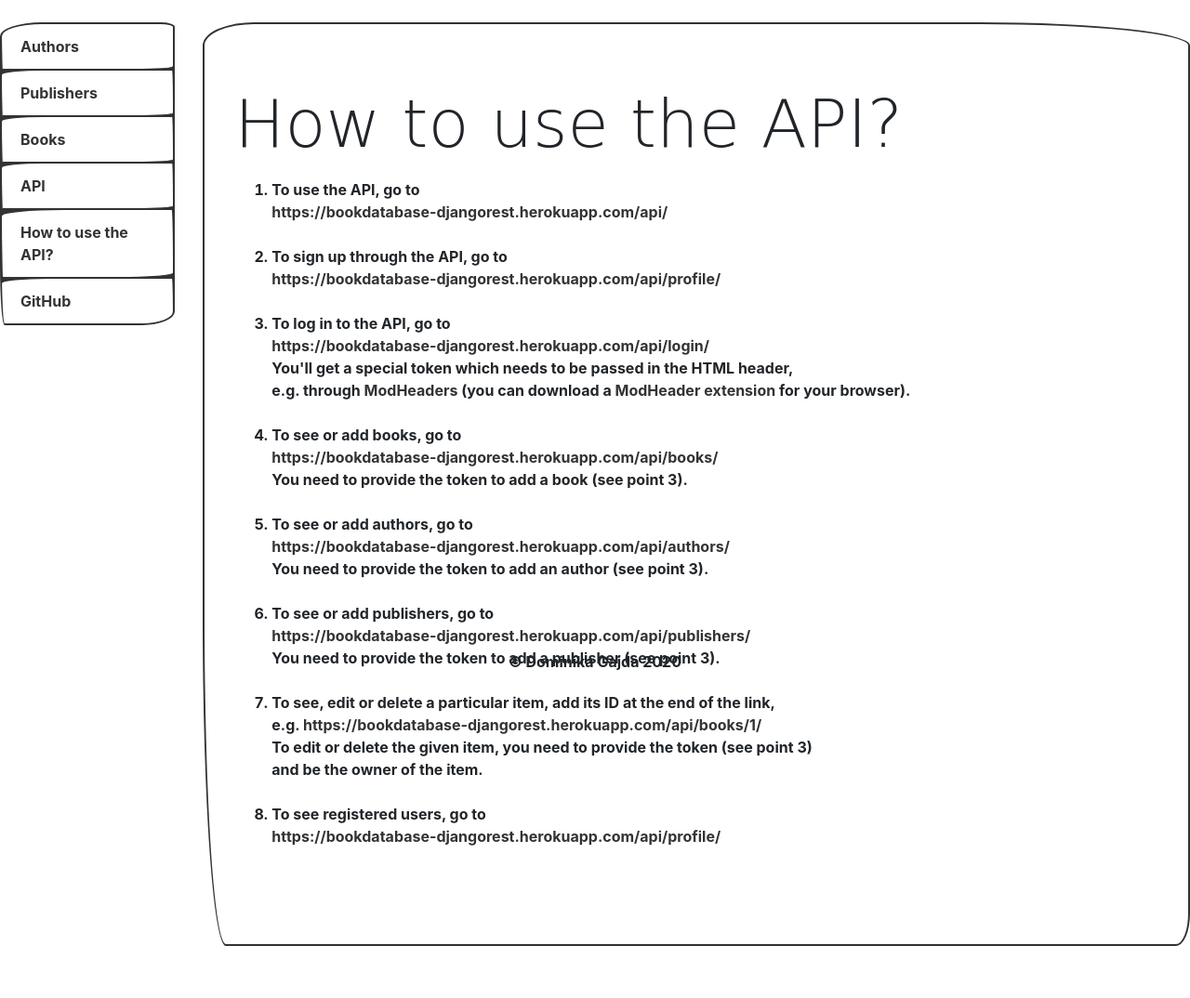
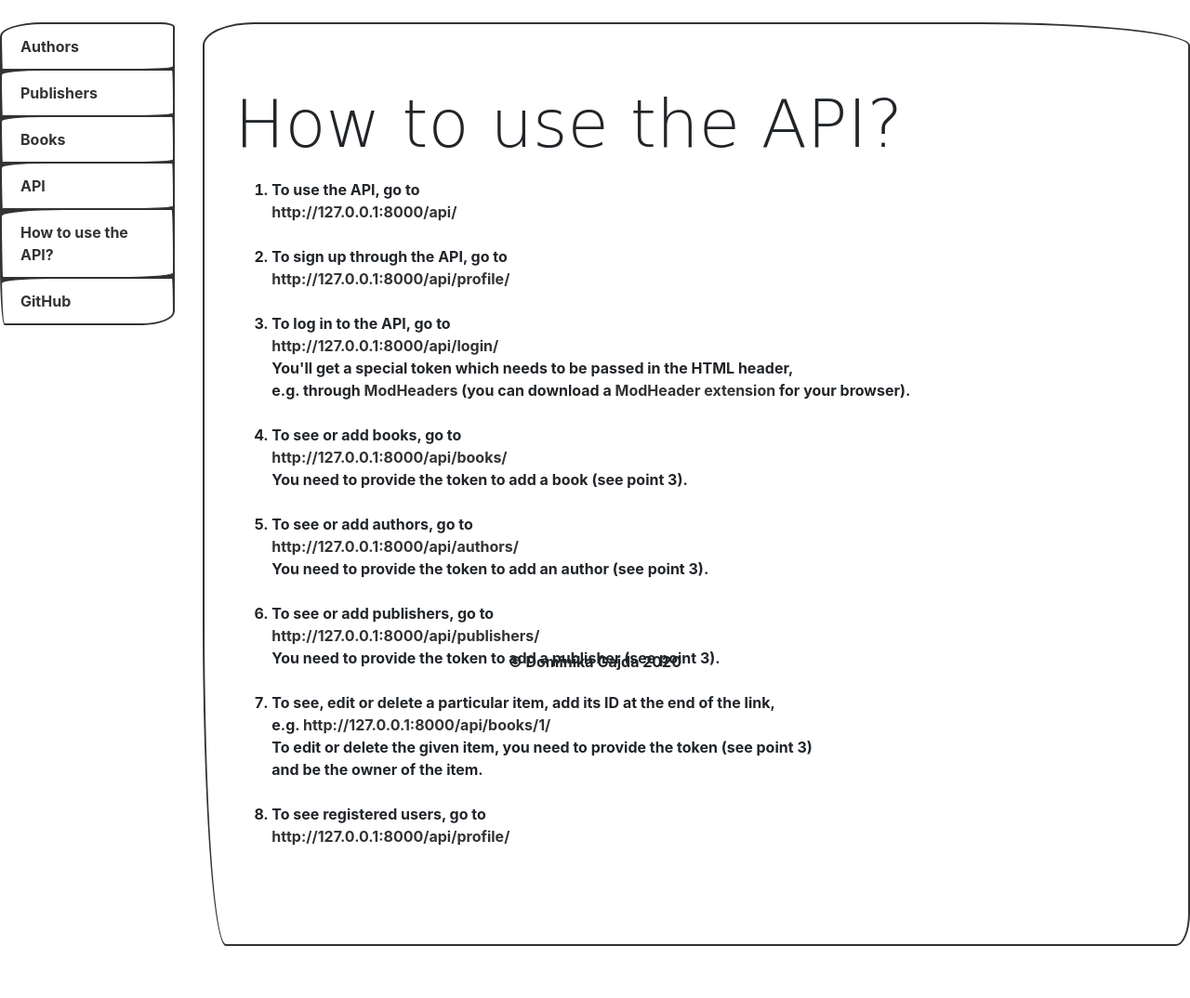
Before and after one commit to dominiika/book-database-Django-REST, a Django app: page /how-to/ in a window 1280 px wide. Shown: the part 60-1134 px from the top of the page at 93% size. Run offline with Django 3.2, Linux system fonts and the light colour scheme; some libraries are stand-ins or nearby versions; some web fonts are replaced.

Commit message:
Add LoginRequiredMiddleware, update all urls to use re_path, edit how-to-api.html, edit BookSerializer

```diff
--- a/account/urls.py
+++ b/account/urls.py
@@ -1,9 +1,9 @@
 from django.contrib.auth.views import LoginView, LogoutView
-from django.urls import path
+from django.urls import re_path
 from . import views
 
 urlpatterns = [
-    path('signup/', views.signup, name='signup'),
-    path('login/', LoginView.as_view(template_name='account/login.html'), name='login'),
-    path('logout/', LogoutView.as_view(), name='logout'),
+    re_path(r'^signup/$', views.signup, name='signup'),
+    re_path(r'^login/$', LoginView.as_view(template_name='account/login.html'), name='login'),
+    re_path(r'^logout/$', LogoutView.as_view(), name='logout'),
 ]
--- a/api/serializers.py
+++ b/api/serializers.py
@@ -27,7 +27,7 @@ class UserSerializer(serializers.ModelSerializer):
 
 class BookSerializer(serializers.ModelSerializer):
 
-    user = serializers.SerializerMethodField('get_user')
+    # user = serializers.SerializerMethodField('get_user')
 
     def get_user(self, obj):
         return obj.user.username
--- a/api/urls.py
+++ b/api/urls.py
@@ -1,6 +1,6 @@
 from api import viewsets
 from rest_framework.routers import DefaultRouter
-from django.urls import path, include
+from django.urls import re_path, include
 
 
 router = DefaultRouter()
@@ -11,7 +11,7 @@ router.register('publishers', viewsets.PublisherViewSet, basename='publishers-ap
 
 
 urlpatterns = [
-    path('', include(router.urls)),
-    path('login/', viewsets.UserLoginApiView.as_view()),
+    re_path(r'^', include(router.urls)),
+    re_path(r'^login/$', viewsets.UserLoginApiView.as_view()),
 
 ]
--- a/book/templates/book/how-to-api.html
+++ b/book/templates/book/how-to-api.html
@@ -10,8 +10,8 @@
       <li>
         To use the API, go to
         <br>
-        <a href='https://bookdatabase-djangorest.herokuapp.com/api/' target="_blank">
-          https://bookdatabase-djangorest.herokuapp.com/api/
+        <a href='http://127.0.0.1:8000/api/' target="_blank">
+          http://127.0.0.1:8000/api/
         </a>
       </li>
       <br>
@@ -19,9 +19,9 @@
       <li>
         To sign up through the API, go to
         <br>
-        <a href='https://bookdatabase-djangorest.herokuapp.com/api/profile/'
+        <a href='http://127.0.0.1:8000/api/profile/'
         target="_blank">
-          https://bookdatabase-djangorest.herokuapp.com/api/profile/
+          http://127.0.0.1:8000/api/profile/
         </a>
       </li>
       <br>
@@ -29,9 +29,9 @@
       <li>
         To log in to the API, go to
         <br>
-        <a href='https://bookdatabase-djangorest.herokuapp.com/api/login/'
+        <a href='http://127.0.0.1:8000/api/login/'
         target="_blank">
-          https://bookdatabase-djangorest.herokuapp.com/api/login/
+          http://127.0.0.1:8000/api/login/
         </a>
         <br>
         You'll get a special token which needs to be passed in the HTML header,
@@ -54,9 +54,9 @@
       <li>
         To see or add books, go to
         <br>
-        <a href='https://bookdatabase-djangorest.herokuapp.com/api/books/'
+        <a href='http://127.0.0.1:8000/api/books/'
         target="_blank">
-          https://bookdatabase-djangorest.herokuapp.com/api/books/
+          http://127.0.0.1:8000/api/books/
         </a>
         <br>
         You need to provide the token to add a book (see point 3).
@@ -66,9 +66,9 @@
       <li>
         To see or add authors, go to
         <br>
-        <a href='https://bookdatabase-djangorest.herokuapp.com/api/authors/'
+        <a href='http://127.0.0.1:8000/api/authors/'
         target="_blank">
-          https://bookdatabase-djangorest.herokuapp.com/api/authors/
+          http://127.0.0.1:8000/api/authors/
         </a>
         <br>
         You need to provide the token to add an author (see point 3).
@@ -78,9 +78,9 @@
       <li>
         To see or add publishers, go to
         <br>
-        <a href='https://bookdatabase-djangorest.herokuapp.com/api/publishers/'
+        <a href='http://127.0.0.1:8000/api/publishers/'
         target="_blank">
-          https://bookdatabase-djangorest.herokuapp.com/api/publishers/
+          http://127.0.0.1:8000/api/publishers/
         </a>
         <br>
         You need to provide the token to add a publisher (see point 3).
@@ -92,9 +92,9 @@
         add its ID at the end of the link,
         <br>
         e.g.
-        <a href='https://bookdatabase-djangorest.herokuapp.com/api/books/1/'
+        <a href='http://127.0.0.1:8000/api/books/1/'
         target="_blank">
-          https://bookdatabase-djangorest.herokuapp.com/api/books/1/
+          http://127.0.0.1:8000/api/books/1/
         </a>
         <br>
         To edit or delete the given item, you need to provide the token
@@ -107,9 +107,9 @@
       <li>
         To see registered users, go to
         <br>
-        <a href='https://bookdatabase-djangorest.herokuapp.com/api/profile/'
+        <a href='http://127.0.0.1:8000/api/profile/'
         target="_blank">
-          https://bookdatabase-djangorest.herokuapp.com/api/profile/
+          http://127.0.0.1:8000/api/profile/
         </a>
       </li>
       <br>
--- a/book/urls.py
+++ b/book/urls.py
@@ -1,39 +1,22 @@
 from django.urls import path, re_path
 from . import views
 
-# https://www.codingforentrepreneurs.com/blog/how-django-urls-work-with-regular-expressions/
-
 urlpatterns = [
-    # path('', views.IndexView.as_view(), name='index'),
     re_path(r'^$', views.IndexView.as_view(), name='index'),
-
-    # path('how-to/', views.HowToUseApiView.as_view(), name='how-to-api'),
-    re_path('^how-to/$', views.HowToUseApiView.as_view(), name='how-to-api'),
-
-    # path('authors/', views.AuthorListView.as_view(), name='all-authors'),
-    re_path('^authors/$', views.AuthorListView.as_view(), name='all-authors'),
-
-    # path('authors/add/', views.AuthorCreateView.as_view(), name='add-author'),
-    re_path('^authors/add/$', views.AuthorCreateView.as_view(), name='add-author'),
-
-    # path('authors/<int:pk>/', views.AuthorDetailView.as_view(), name='author-detail'),
-    re_path('^authors/(?P<pk>\d+)/$', views.AuthorDetailView.as_view(), name='author-detail'),
-
-    # path('authors/<int:pk>/edit/', views.AuthorUpdateView.as_view(), name='update-author'),
-    re_path('^authors/(?P<pk>\d+)/edit/$', views.AuthorUpdateView.as_view(), name='update-author'),
-
-    path('authors/<int:pk>/delete/', views.AuthorDeleteView.as_view(), name='delete-author'),
-    # path('^authors/(?P<pk>\d+)/delete/$', views.AuthorDeleteView.as_view(), name='delete-author'),
-
-    path('publishers/', views.all_publishers, name='all-publishers'),
-    path('publishers/add/', views.add_publisher, name='add-publisher'),
-    path('publishers/<int:publisher_id>/', views.publisher_detail, name='publisher-detail'),
-    path('publishers/<int:publisher_id>/edit/', views.update_publisher, name='update-publisher'),
-    path('publishers/<int:publisher_id>/delete/', views.delete_publisher, name='delete-publisher'),
-
-    path('books/', views.all_books, name='all-books'),
-    path('books/add/', views.add_book, name='add-book'),
-    path('books/<int:book_id>/', views.book_detail, name='book-detail'),
-    path('books/<int:book_id>/edit/', views.update_book, name='update-book'),
-    path('books/<int:book_id>/delete/', views.delete_book, name='delete-book'),
+    re_path(r'^how-to/$', views.HowToUseApiView.as_view(), name='how-to-api'),
+    re_path(r'^authors/$', views.AuthorListView.as_view(), name='all-authors'),
+    re_path(r'^authors/add/$', views.AuthorCreateView.as_view(), name='add-author'),
+    re_path(r'^authors/(?P<pk>\d+)/$', views.AuthorDetailView.as_view(), name='author-detail'),
+    re_path(r'^authors/(?P<pk>\d+)/edit/$', views.AuthorUpdateView.as_view(), name='update-author'),
+    re_path(r'^authors/(?P<pk>\d+)/delete/$', views.AuthorDeleteView.as_view(), name='delete-author'),
+    re_path(r'^publishers/$', views.all_publishers, name='all-publishers'),
+    re_path(r'^publishers/add/$', views.add_publisher, name='add-publisher'),
+    re_path(r'^publishers/(?P<publisher_id>\d+)/$', views.publisher_detail, name='publisher-detail'),
+    re_path(r'^publishers/(?P<publisher_id>\d+)/edit/$', views.update_publisher, name='update-publisher'),
+    re_path(r'^publishers/(?P<publisher_id>\d+)/delete/$', views.delete_publisher, name='delete-publisher'),
+    re_path(r'^books/$', views.all_books, name='all-books'),
+    re_path(r'^books/add/$', views.add_book, name='add-book'),
+    re_path(r'^books/(?P<book_id>\d+)/$', views.book_detail, name='book-detail'),
+    re_path(r'^books/(?P<book_id>\d+)/edit/$', views.update_book, name='update-book'),
+    re_path(r'^books/(?P<book_id>\d+)/delete/$', views.delete_book, name='delete-book'),
 ]
--- a/book/views.py
+++ b/book/views.py
@@ -59,8 +59,6 @@ class AuthorDetailView(DetailView):
         return context
 
 
-@method_decorator(login_required, name='post')
-@method_decorator(login_required, name='get')
 class AuthorCreateView(CreateView):
     model = Author
     template_name = 'book/form.html'
@@ -82,8 +80,6 @@ class AuthorCreateView(CreateView):
         return render(self.request, 'book/form.html')
 
 
-@method_decorator(login_required, name='post')
-@method_decorator(login_required, name='get')
 class AuthorUpdateView(UpdateView):
     model = Author
     template_name = 'book/form.html'
@@ -109,8 +105,6 @@ class AuthorUpdateView(UpdateView):
         return render(self.request, 'book/form.html')
 
 
-@method_decorator(login_required, name='post')
-@method_decorator(login_required, name='get')
 class AuthorDeleteView(DeleteView):
     model = Author
     template_name = 'book/delete.html'
@@ -147,7 +141,6 @@ def publisher_detail(request, publisher_id):
     return render(request, 'book/publisher-detail.html', context)
 
 
-@login_required(login_url="/account/login/")
 def add_publisher(request):
     form = PublisherModelForm(request.POST or None)
     context = {'form': form, 'title': 'Add a new publisher'}
@@ -164,7 +157,6 @@ def add_publisher(request):
     return render(request, 'book/form.html', context)
 
 
-@login_required(login_url="/account/login/")
 def update_publisher(request, publisher_id):
     publisher = Publisher.objects.get(pk=publisher_id)
     form = PublisherModelForm(request.POST or None, instance=publisher)
@@ -183,7 +175,6 @@ def update_publisher(request, publisher_id):
         raise Http404
 
 
-@login_required(login_url="/account/login/")
 def delete_publisher(request, publisher_id):
     publisher = get_object_or_404(Publisher, pk=publisher_id)
 
@@ -210,7 +201,6 @@ def book_detail(request, book_id):
     return render(request, 'book/book-detail.html', context)
 
 
-@login_required(login_url="/account/login/")
 def add_book(request):
     form = BookModelForm(request.POST or None)
     context = {'form': form, 'title': 'Add a new book'}
@@ -226,7 +216,6 @@ def add_book(request):
     return render(request, 'book/form.html', context)
 
 
-@login_required(login_url="/account/login/")
 def update_book(request, book_id):
     book = Book.objects.get(pk=book_id)
     form = BookModelForm(request.POST or None, instance=book)
@@ -245,7 +234,6 @@ def update_book(request, book_id):
         raise Http404
 
 
-@login_required(login_url="/account/login/")
 def delete_book(request, book_id):
     book = get_object_or_404(Book, pk=book_id)
 
--- /dev/null
+++ b/book_database/middleware.py
@@ -0,0 +1,28 @@
+from django.conf import settings
+import re
+from django.shortcuts import redirect
+
+EXEMPT_URLS = [re.compile(settings.LOGIN_URL.lstrip('/'))]
+if hasattr(settings, 'LOGIN_EXEMPT_URLS'):
+    EXEMPT_URLS += [re.compile(url) for url in settings.LOGIN_EXEMPT_URLS]
+
+
+class LoginRequiredMiddleware:
+    def __init__(self, get_response):
+        self.get_response = get_response
+
+    def __call__(self, request):
+
+        response = self.get_response(request)
+
+        return response
+
+    # will be run when django is about to run one of the view functions
+    def process_view(self, request, view_func, view_args, view_kwargs):
+        # check if request has the attribute of user
+        assert hasattr(request, 'user')
+        path = request.path_info.lstrip('/')  # the url a user is going to
+
+        if not request.user.is_authenticated:
+            if not any(url.match(path) for url in EXEMPT_URLS):
+                return redirect(settings.LOGIN_URL)
--- a/book_database/urls.py
+++ b/book_database/urls.py
@@ -14,13 +14,13 @@ Including another URLconf
     2. Add a URL to urlpatterns:  path('blog/', include('blog.urls'))
 """
 from django.contrib import admin
-from django.urls import path, include
+from django.urls import re_path, include
 from django.conf import settings
 from django.conf.urls.static import static
 
 urlpatterns = [
-    path('admin/', admin.site.urls),
-    path('', include('book.urls')),
-    path('account/', include('account.urls')),
-    path('api/', include('api.urls')),
+    re_path(r'^admin/', admin.site.urls),
+    re_path(r'^', include('book.urls')),
+    re_path(r'^account/', include('account.urls')),
+    re_path(r'^api/', include('api.urls')),
 ] + static(settings.MEDIA_URL, document_root=settings.MEDIA_ROOT)
```
Also changed, not shown: book_database/settings/base.py (+16 -1 lines).
